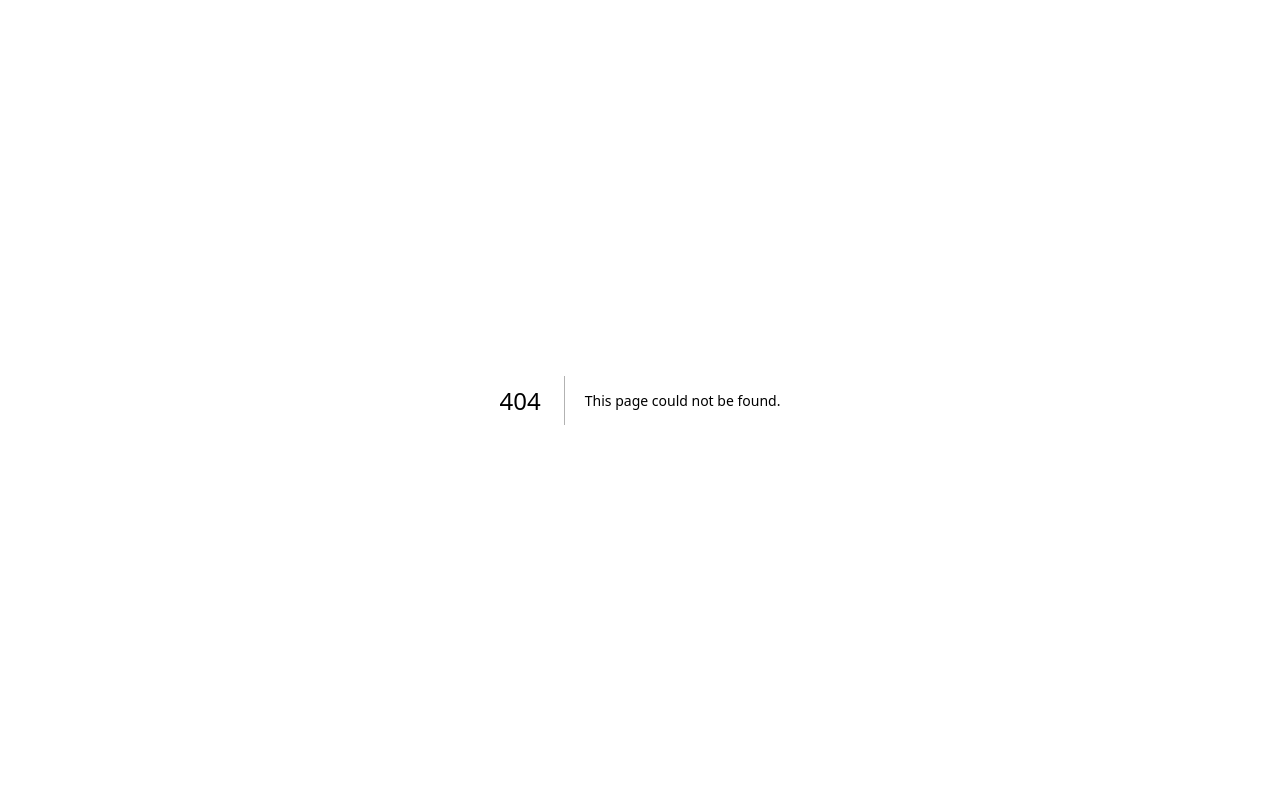
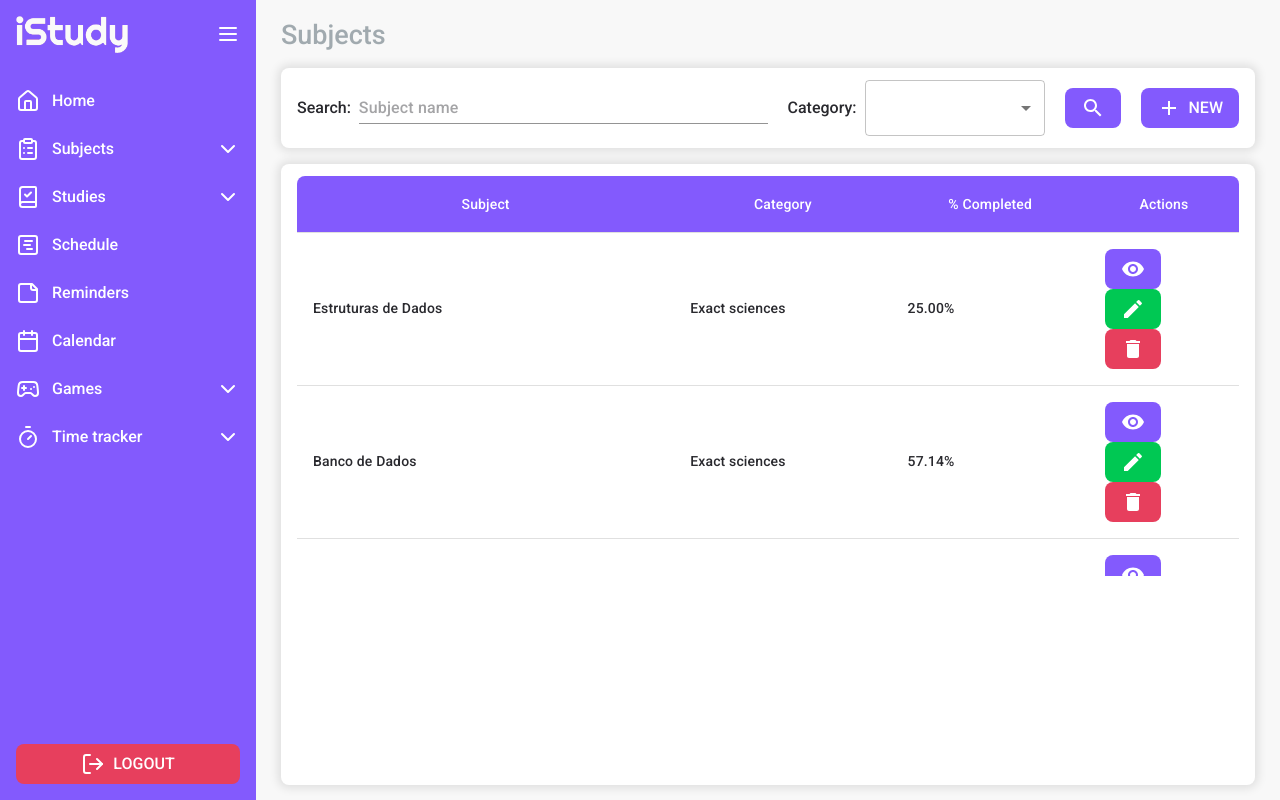
Before and after one commit to ABeatrizSC/iStudy, a Next.js app in the folder istudy-app/: page /subjects in a window 1280 px wide. Before the commit this address had no page. Built offline with nearby package versions, Linux system fonts and the light colour scheme.

Commit message:
feat: implement subject page structure

```diff
--- a/istudy-app/src/app/globals.css
+++ b/istudy-app/src/app/globals.css
@@ -26,5 +26,17 @@ main {
   flex-direction: column;
   align-items: center;
   justify-content: center;
-  padding: 20px 25px;
+  padding: 15px 25px;
 }
+
+h1 {
+  font-size: 27px;
+}
+
+h2 {
+  font-size: 22px;
+}
+
+h3 {
+  font-size: 17px;
+}
--- /dev/null
+++ b/istudy-app/src/app/subjects/page.tsx
@@ -0,0 +1,218 @@
+'use client';
+
+import { useState } from "react";
+import { Button } from "@/components/Button";
+import { Template } from "@/components/Template";
+import theme from '@/resources/assets/styles/Theme';
+import { Input, MenuItem, Select } from "@mui/material";
+import Table from '@mui/material/Table';
+import TableBody from '@mui/material/TableBody';
+import TableCell from '@mui/material/TableCell';
+import TableContainer from '@mui/material/TableContainer';
+import TableHead from '@mui/material/TableHead';
+import TableRow from '@mui/material/TableRow';
+import { Visibility, Edit, Delete, Search, Add } from "@mui/icons-material";
+
+interface Discipline {
+    id: string,
+    name: string,
+    category: string,
+    totalTime: string,
+    timeCompleted: string,
+    isCompleted: boolean
+}
+
+const disciplines: Discipline[] = [
+    {
+        id: "1",
+        name: "Estruturas de Dados",
+        category: "Exact sciences",
+        totalTime: "40h",
+        timeCompleted: "10h",
+        isCompleted: false
+    },
+    {
+        id: "2",
+        name: "Banco de Dados",
+        category: "Exact sciences",
+        totalTime: "35h",
+        timeCompleted: "20h",
+        isCompleted: false
+    },
+    {
+        id: "3",
+        name: "Redes de Computadores",
+        category: "Exact sciences",
+        totalTime: "30h",
+        timeCompleted: "5h",
+        isCompleted: false
+    },
+    {
+        id: "4",
+        name: "Desenvolvimento Web",
+        category: "Exact sciences",
+        totalTime: "50h",
+        timeCompleted: "50h",
+        isCompleted: true
+    },
+    {
+        id: "5",
+        name: "Engenharia de Software",
+        category: "Exact sciences",
+        totalTime: "25h",
+        timeCompleted: "15h",
+        isCompleted: false
+    },
+    {
+        id: "6",
+        name: "Inteligência Artificial",
+        category: "Exact sciences",
+        totalTime: "45h",
+        timeCompleted: "30h",
+        isCompleted: false
+    },
+    {
+        id: "7",
+        name: "Sistemas Operacionais",
+        category: "Exact sciences",
+        totalTime: "40h",
+        timeCompleted: "25h",
+        isCompleted: false
+    },
+    {
+        id: "8",
+        name: "Matemática Discreta",
+        category: "Exact sciences",
+        totalTime: "35h",
+        timeCompleted: "15h",
+        isCompleted: false
+    },
+    {
+        id: "9",
+        name: "Arquitetura de Computadores",
+        category: "Exact sciences",
+        totalTime: "30h",
+        timeCompleted: "30h",
+        isCompleted: true
+    },
+    {
+        id: "10",
+        name: "Segurança da Informação",
+        category: "Exact sciences",
+        totalTime: "40h",
+        timeCompleted: "10h",
+        isCompleted: false
+    }
+];
+
+interface Column {
+    id: 'subject' | 'category' | 'completed' | 'actions';
+    label: string;
+    minWidth?: number;
+    align?: 'center';
+    format?: (value: number) => string;
+}
+
+const columns: readonly Column[] = [
+    {
+        id: 'subject',
+        label: 'Subject',
+        align: 'center',
+    },
+    {
+        id: 'category',
+        label: 'Category',
+        align: 'center',
+    },
+    {
+      id: 'completed',
+      label: '% Completed',
+      align: 'center',
+    },
+    {
+      id: 'actions',
+      label: 'Actions',
+      align: 'center',
+    }
+];
+
+export default function Subjects() {
+    const [category, setCategory] = useState("");
+
+    return (
+        <Template>
+            <h1 className="mb-3" style={{ color: theme.palette.text.secondary}}>Subjects</h1>
+            <section className="w-full bg-white py-3 px-4 mb-4 rounded-lg shadow-[0_0_0.6rem_0.2rem_rgba(0,0,0,0.1)] flex flex-wrap items-center justify-center gap-5">
+                <span className="flex-1 flex items-center">
+                    <span className="mr-2">Search:</span>
+                    <Input
+                        placeholder="Subject name"
+                        fullWidth={true}
+                        sx={{
+                            minWidth: '170px',
+                        }}
+                    />
+                </span>
+                <span>
+                    <span className="mr-2">Category:</span>
+                    <Select
+                        value={category}
+                        onChange={(event) => setCategory(event.target.value)}
+                        sx={{
+                            width: '180px'
+                        }}
+                    >
+                        <MenuItem value={""}>None</MenuItem>
+                        <MenuItem value={"Biological Sciences"}>Biological Sciences</MenuItem>
+                        <MenuItem value={"Human sciences"}>Human sciences</MenuItem>
+                        <MenuItem value={"Exact sciences"}>Exact sciences</MenuItem>
+                        <MenuItem value={"Languages"}>Social sciences</MenuItem>
+                        <MenuItem value={"Exact sciences"}>Health sciences</MenuItem>
+                        <MenuItem value={"Exact sciences"}>Arts and humanities</MenuItem>
+                    </Select>
+                </span>
+                <Button>
+                    <Search />
+                </Button>
+                <Button>
+                    <Add />
+                    New
+                </Button>
+            </section>
+
+            <section className="w-full flex flex-col flex-grow bg-white py-3 px-4 rounded-lg shadow-[0_0_0.6rem_0.2rem_rgba(0,0,0,0.1)]">
+                <TableContainer sx={{ maxHeight: "400px", overflowY: "auto" }} className="w-full rounded-lg">
+                    <Table stickyHeader aria-label="sticky table">
+                        <TableHead>
+                            <TableRow>
+                                {columns.map((column) => (
+                                    <TableCell
+                                        key={column.id}
+                                        align={column.align}
+                                        sx={{ backgroundColor: theme.palette.primary.main, color: "white" }}
+                                    >
+                                        {column.label}
+                                    </TableCell>
+                                ))}
+                            </TableRow>
+                        </TableHead>
+                        <TableBody>
+                            {disciplines.map((discipline) => (
+                                <TableRow hover role="checkbox" tabIndex={-1} key={discipline.id}>
+                                    <TableCell className="text-center">{discipline.name}</TableCell>
+                                    <TableCell className="text-center">{discipline.category}</TableCell>
+                                    <TableCell className="text-center">{((parseInt(discipline.timeCompleted) / parseInt(discipline.totalTime)) * 100).toFixed(2)}%</TableCell>
+                                    <TableCell className="flex gap-2 justify-center">
+                                        <Button><Visibility /></Button>
+                                        <Button color="green"><Edit /></Button>
+                                        <Button color="red"><Delete /></Button>
+                                    </TableCell>
+                                </TableRow>
+                            ))}
+                        </TableBody>
+                    </Table>
+                </TableContainer>
+            </section>
+        </Template>
+    );
+}
--- a/istudy-app/src/components/Button.tsx
+++ b/istudy-app/src/components/Button.tsx
@@ -31,7 +31,7 @@ export const Button: React.FC<ButtonProps> = ({
 
     return (
         <button
-            className={`${style} flex items-center justify-center gap-2 px-4 py-2 rounded-lg transition-colors duration-300 ease-in-out font-medium text-white
+            className={`${style} flex items-center justify-center gap-2 px-4 py-2 rounded-lg transition-colors duration-300 ease-in-out font-medium text-white uppercase
                 ${disabled ? "opacity-50 cursor-not-allowed" : "hover:brightness-105"}
             `}
             style={{ backgroundColor: bgColor }}
--- a/istudy-app/src/resources/assets/styles/Theme.ts
+++ b/istudy-app/src/resources/assets/styles/Theme.ts
@@ -44,7 +44,7 @@ const theme = createTheme({
     },
     text: {
       primary: "#29292E",
-      secondary: "#7E7E86",
+      secondary: "#a1aaaf",
     },
     hover: {
       primary: "#6A46D4",
```
Also changed, not shown: 1 other file (tests, documents, lock files or other folders).
